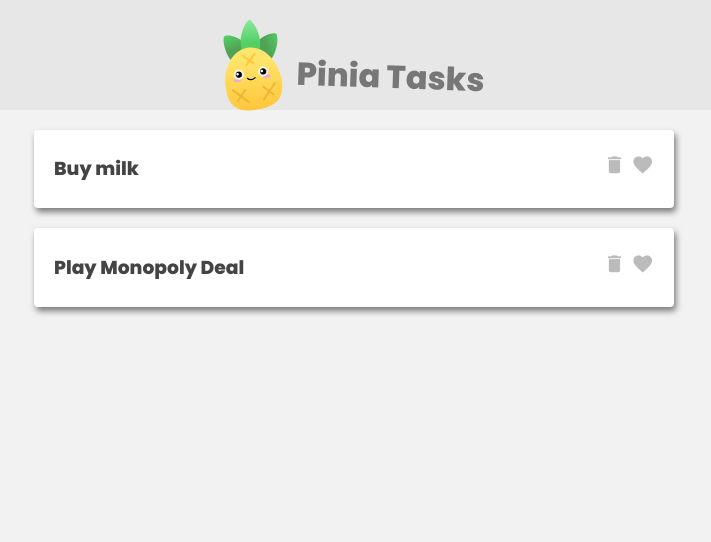
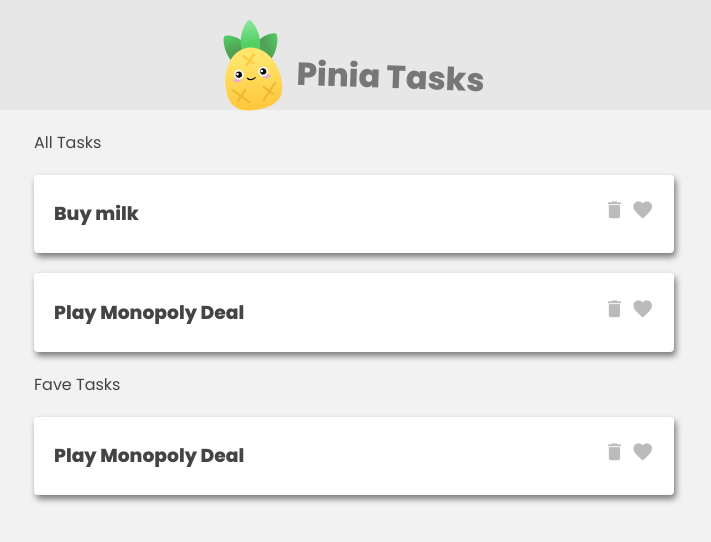
Before and after one commit to reginaalyssa/pinia-tasks, a Vue app: page / in a window 1280 px wide. Shown: the top 542 px of the page, without its empty margins (286-997 px from the left). Built offline with nearby package versions, Linux system fonts and the light colour scheme.

Commit message:
Create faves getter method for favorite tasks and display in page

```diff
--- a/src/App.vue
+++ b/src/App.vue
@@ -5,7 +5,14 @@
       <h1>Pinia Tasks</h1>
     </header>
     <div class="task-list">
+      <p>All Tasks</p>
       <div v-for="task in tasksStore.tasks">
+        <TaskDetails :task="task" />
+      </div>
+    </div>
+    <div class="task-list">
+      <p>Fave Tasks</p>
+      <div v-for="task in tasksStore.faves">
         <TaskDetails :task="task" />
       </div>
     </div>
--- a/src/stores/tasks.js
+++ b/src/stores/tasks.js
@@ -6,5 +6,10 @@
       { id: 1, title: "Buy milk", isFave: false },
       { id: 2, title: "Play Monopoly Deal", isFave: true }
     ]
-  })
+  }),
+  getters: {
+    faves() {
+      return this.tasks.filter(t => t.isFave)
+    }
+  }
 })
```
